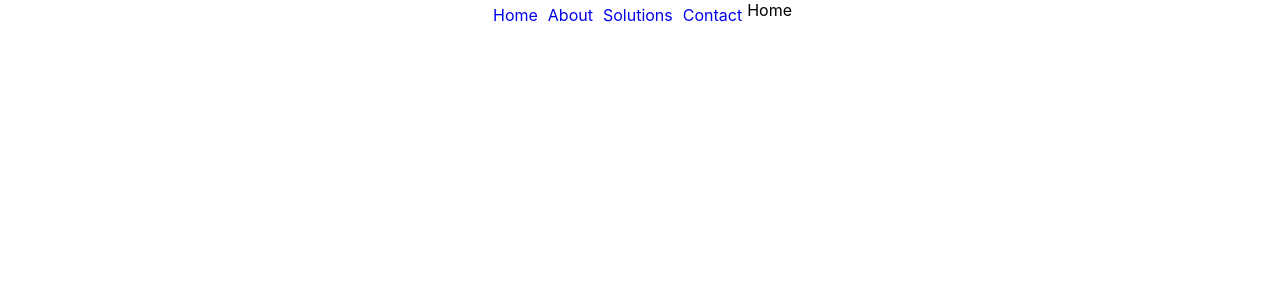
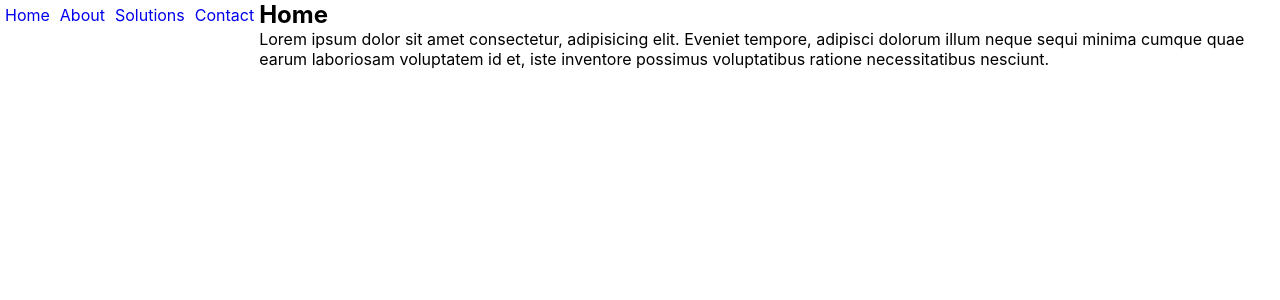
Before and after one commit to john-chang94/git-test, a React (Create React App) app: page / in a window 1280 px wide. Shown: the top 300 px of the page. Built offline with nearby package versions, Linux system fonts and the light colour scheme.

Commit message:
update home

```diff
--- a/src/pages/Home.js
+++ b/src/pages/Home.js
@@ -1,7 +1,15 @@
-import React from 'react';
+import React from "react";
 
 export const Home = () => {
   return (
-    <div>Home</div>
-  )
-}
+    <div>
+      <h2>Home</h2>
+      <p>
+        Lorem ipsum dolor sit amet consectetur, adipisicing elit. Eveniet
+        tempore, adipisci dolorum illum neque sequi minima cumque quae earum
+        laboriosam voluptatem id et, iste inventore possimus voluptatibus
+        ratione necessitatibus nesciunt.
+      </p>
+    </div>
+  );
+};
```
